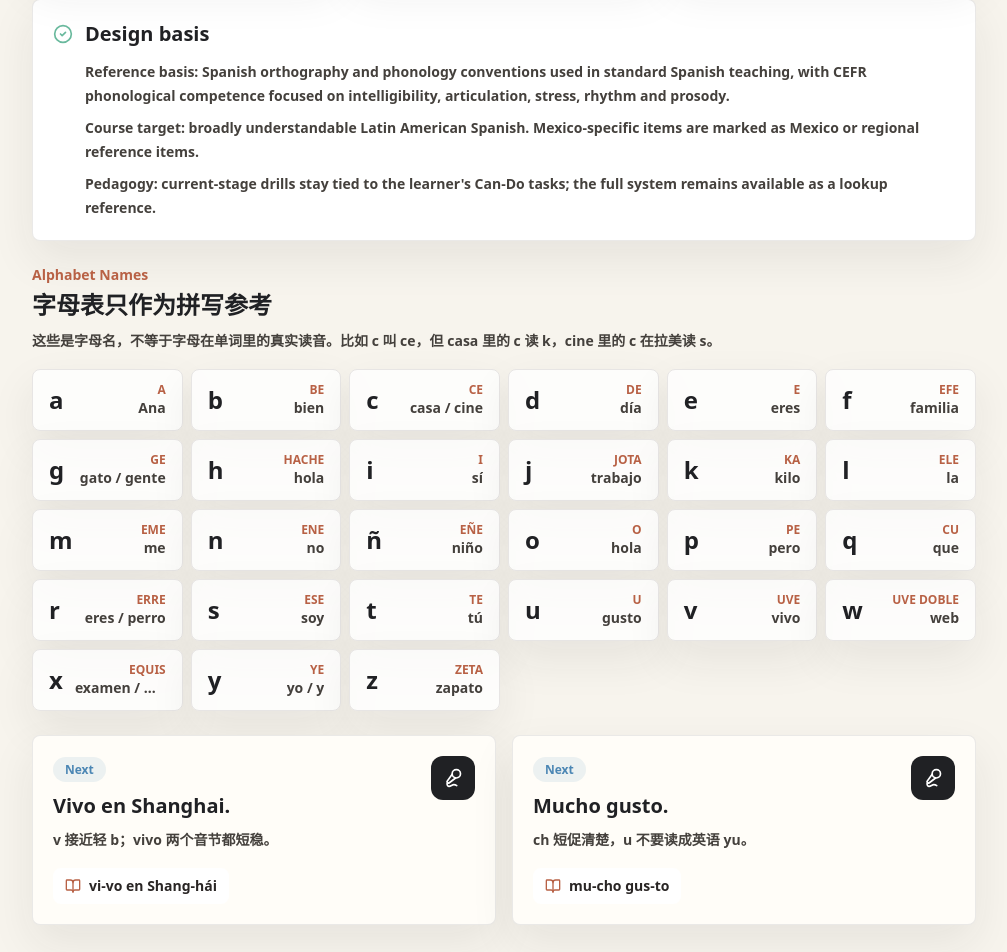
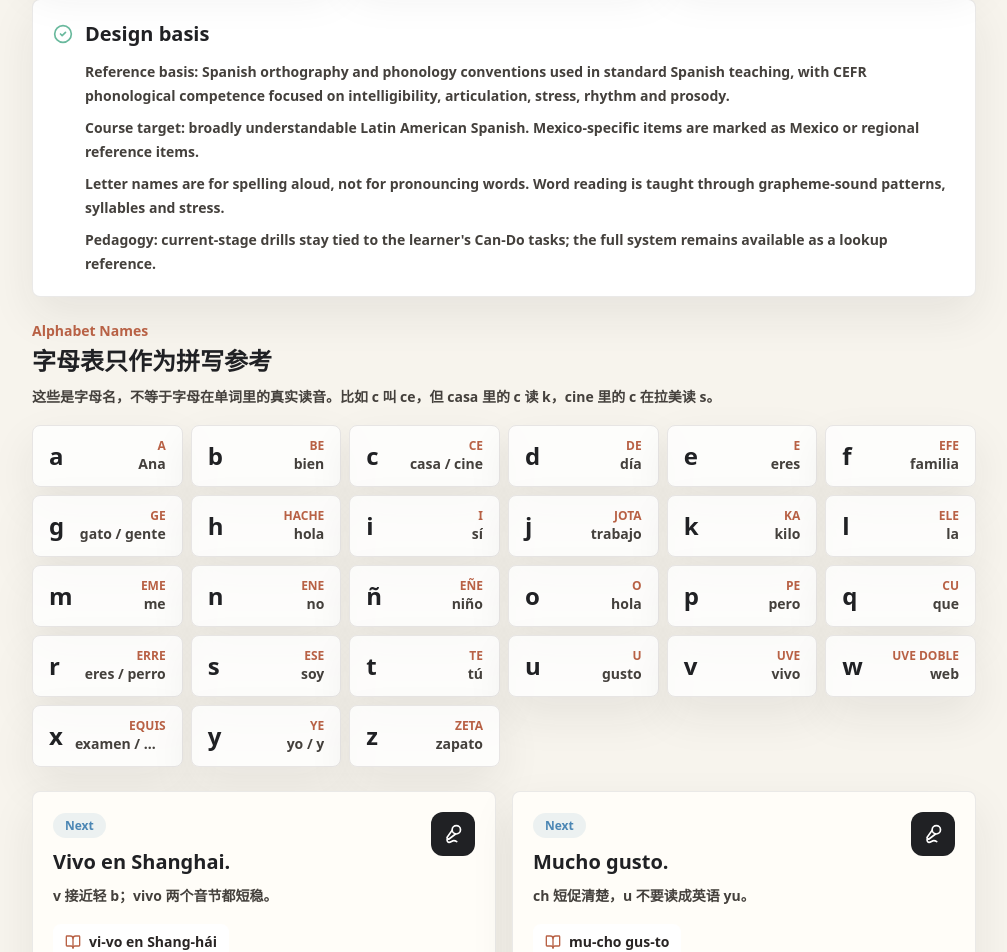
Before and after one commit to janeeepinky-cpu/spanish-learning-os, a Next.js app: page /phonics in a window 1280 px wide. Shown: the part 7005-7957 px from the top of the page, without its empty margins (264-1271 px from the left). Built offline with nearby package versions, Linux system fonts and the light colour scheme.

Commit message:
Clarify phonics source basis

```diff
--- a/course/content/phonics.ts
+++ b/course/content/phonics.ts
@@ -513,5 +513,6 @@ export const phonicsSections: PhonicsSection[] = [
 export const sourceNotes = [
   "Reference basis: Spanish orthography and phonology conventions used in standard Spanish teaching, with CEFR phonological competence focused on intelligibility, articulation, stress, rhythm and prosody.",
   "Course target: broadly understandable Latin American Spanish. Mexico-specific items are marked as Mexico or regional reference items.",
+  "Letter names are for spelling aloud, not for pronouncing words. Word reading is taught through grapheme-sound patterns, syllables and stress.",
   "Pedagogy: current-stage drills stay tied to the learner's Can-Do tasks; the full system remains available as a lookup reference."
 ];
```
